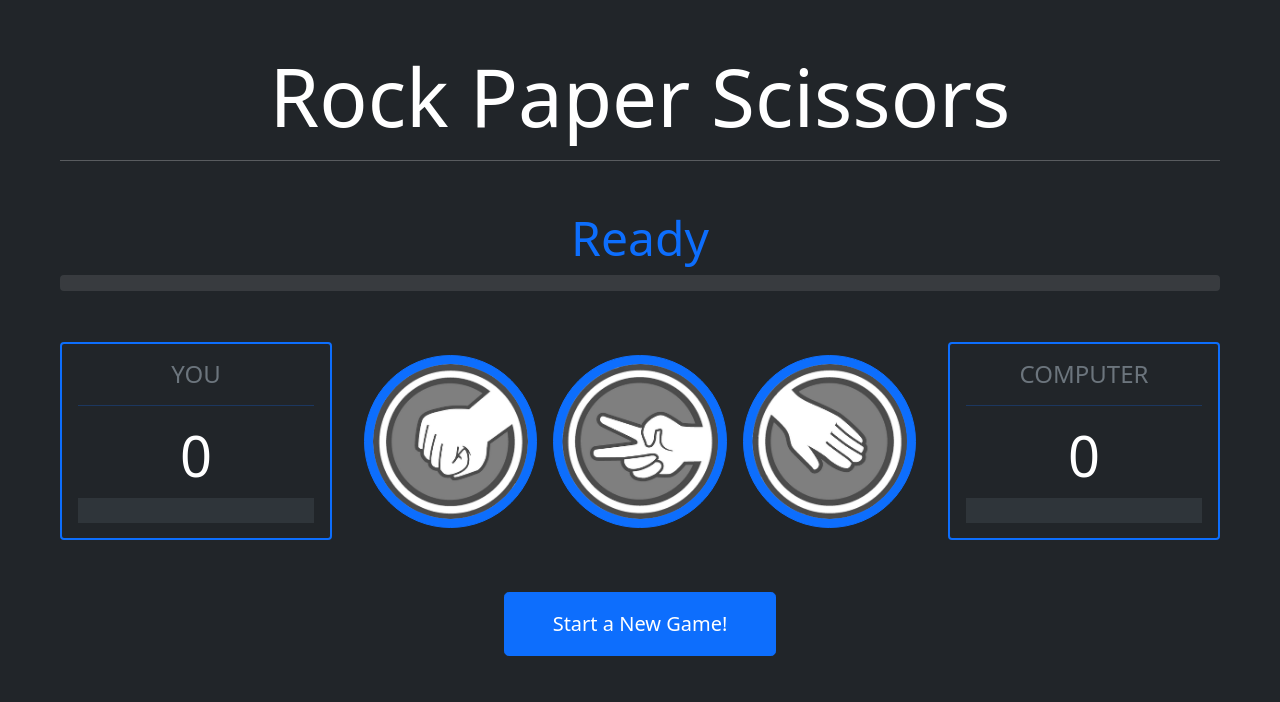
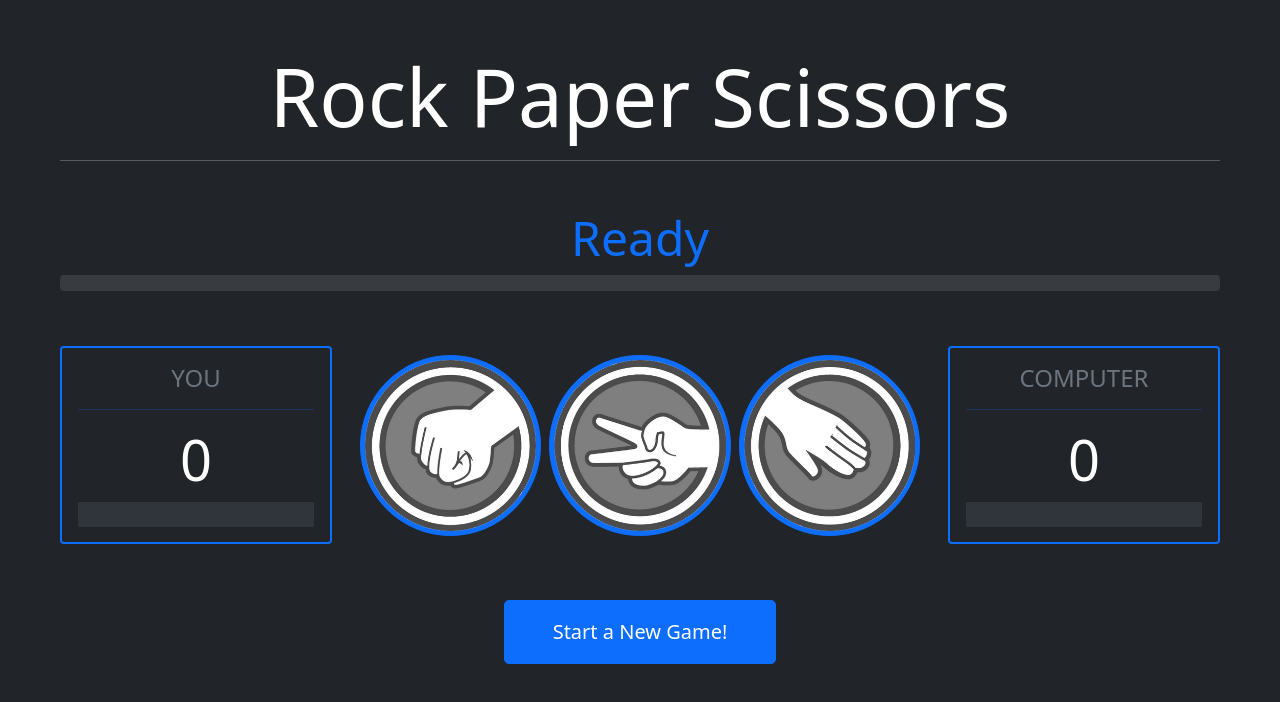
Before and after one commit to webceyhan/vite-rps-game, a Vue app: page / in a window 1280 px wide. Shown: the top 702 px of the page. Built offline with nearby package versions, Linux system fonts and the light colour scheme.

Commit message:
move button restyled

```diff
--- a/src/App.vue
+++ b/src/App.vue
@@ -30,7 +30,7 @@ function onStart() {
   game.start();
 }
 
-function onChoose(move: string) {
+function onPlay(move: string) {
   game.playRound(move as any);
 }
 
@@ -53,7 +53,13 @@ function onChoose(move: string) {
 
         <!-- game buttons -->
         <div class="col-12 col-md-6 d-flex order-1 order-md-2 py-5">
-          <MoveButton v-for="move in MOVES" :key="move" :move="move" @click="onChoose(move)" />
+          <MoveButton
+            v-for="move in MOVES"
+            :key="move"
+            :move="move"
+            @click="onPlay(move)"
+            class="mx-1"
+          />
         </div>
 
         <!-- player2 info -->
@@ -74,9 +80,3 @@ function onChoose(move: string) {
     </div>
   </main>
 </template>
-
-<style>
-.btn-img:hover > img {
-  filter: opacity(0.9);
-}
-</style>
--- a/src/components/MoveButton.vue
+++ b/src/components/MoveButton.vue
@@ -7,7 +7,23 @@ defineProps<{ move: string }>()
 </script>
 
 <template>
-  <button class="btn btn-primary btn-img rounded-circle p-2 mx-2">
-    <img :src="rootUrl(`assets/${move}.png`)" class="img-fluid rounded-circle" />
+  <button class="btn btn-primary rounded-circle p-1 position-relative">
+    <img :src="rootUrl(`assets/${move}.png`)" class="img-fluid" />
+    <span class="position-absolute top-100 bottom-0 start-50 translate-middle">
+      <strong class="badge bg-black text-primary text-capitalize mt-2">{{ move }}</strong>
+    </span>
   </button>
 </template>
+
+<style scoped>
+.btn:hover > img {
+  filter: opacity(0.7);
+}
+
+.btn > span {
+  display: none;
+}
+.btn:hover > span {
+  display: inline;
+}
+</style>
```
